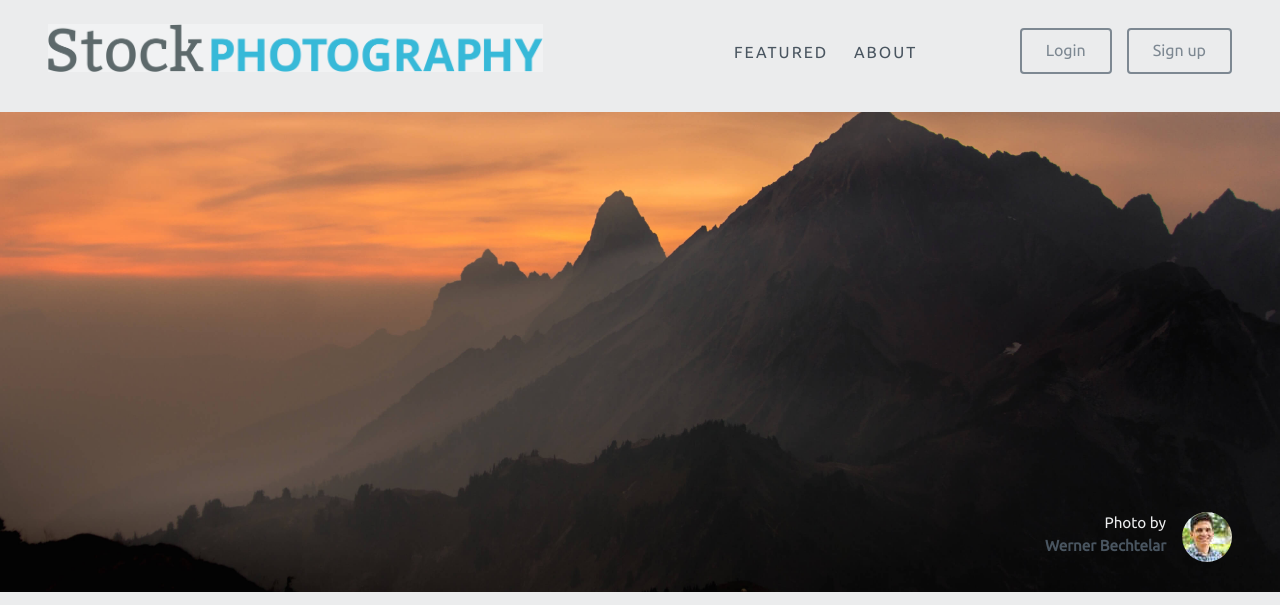
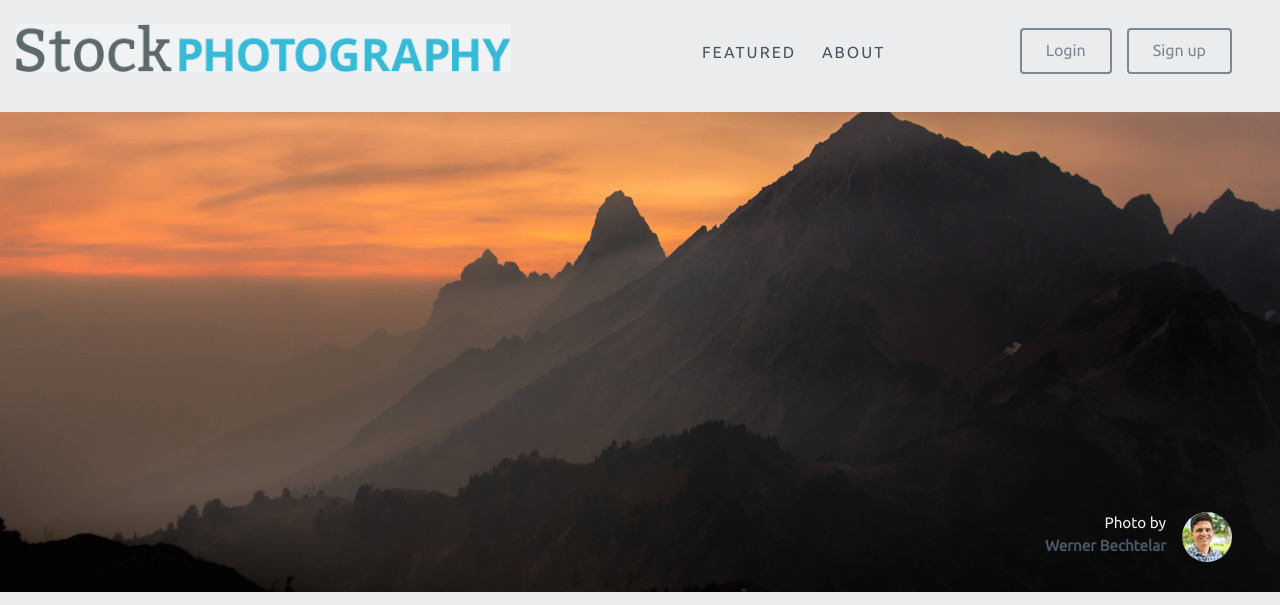
Before and after one commit to sheryldarroch/Site-Optimization-Project, a website: page src/index.html in a window 1280 px wide. Shown: the top 605 px of the page. Drawn offline with Linux system fonts and the light colour scheme.

Commit message:
fix menu for smaller screens

```diff
--- a/src/scss/layouts/_menu.scss
+++ b/src/scss/layouts/_menu.scss
@@ -42,13 +42,12 @@
 .logo {
     background: url('../img/logo-tiny.png') no-repeat top left;
     background-size: contain;
-    font: 2rem/1;
-    margin: 0 0 1rem 0;
+    margin: 0 0 1rem -2rem;
     color: $dark-grey;
-    text-indent: -9999999rem;
     overflow: hidden;
-    width: 40rem;
+	text-indent: -99999999rem;
     height: 3rem;
+	width: 17rem;
 }
 .logo b {
     color: $scooter-blue;
@@ -58,6 +57,9 @@
     .menu {
         height: 7rem;
     }
+	.hero {
+		margin-top: 4em;
+	}
     .inline-list {
         float: left;
         margin: 0 0 0 1.5rem;
@@ -68,5 +70,12 @@
     }
     .logo {
         float: left;
+		width: 20em;
     }
  }
+
+ @media only screen and (min-width: 77.125em) {
+	.hero {
+		margin-top: 0;
+	}
+ }
```
Also changed, not shown: dist/css/application.min.css, src/css/application.css, 1 other file.
